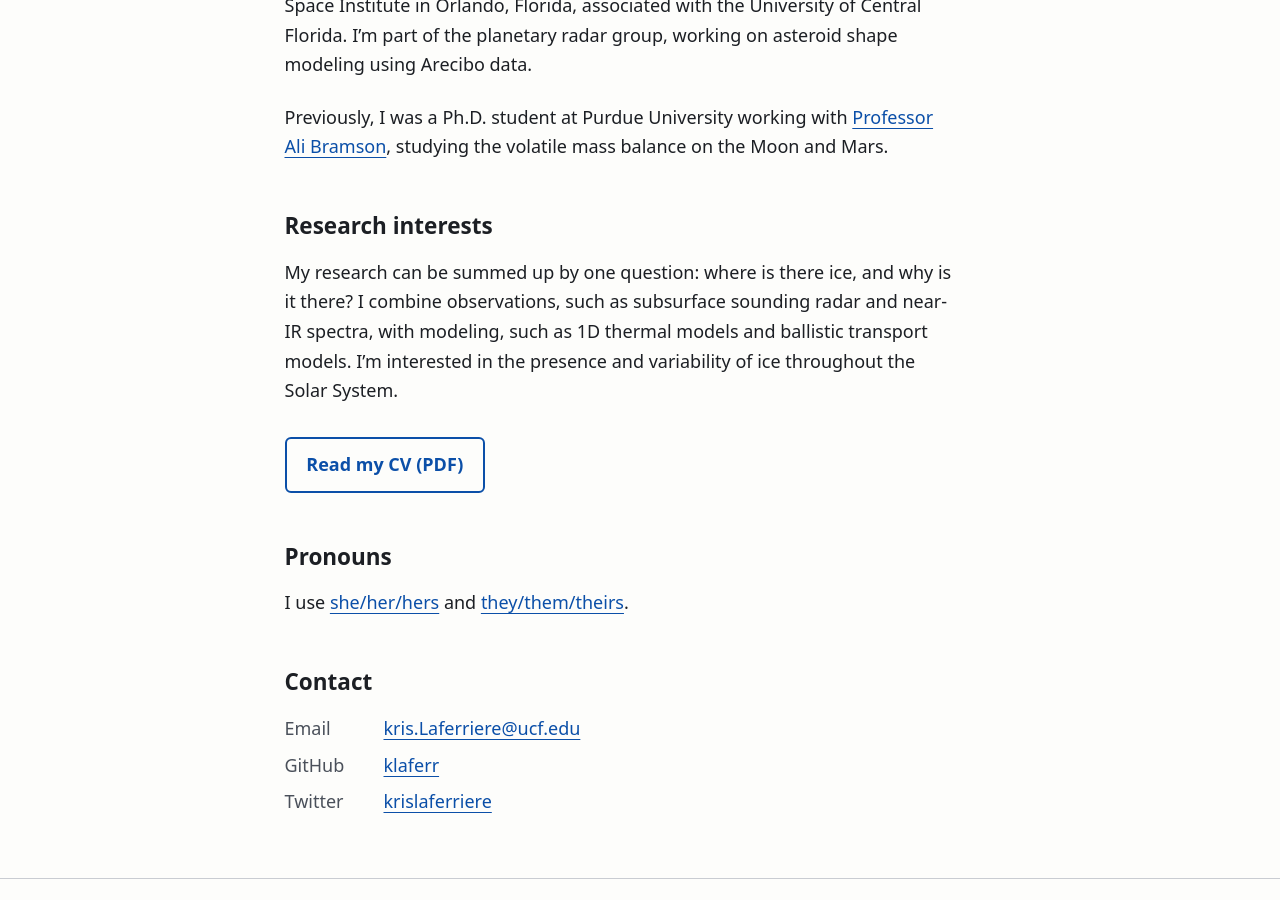
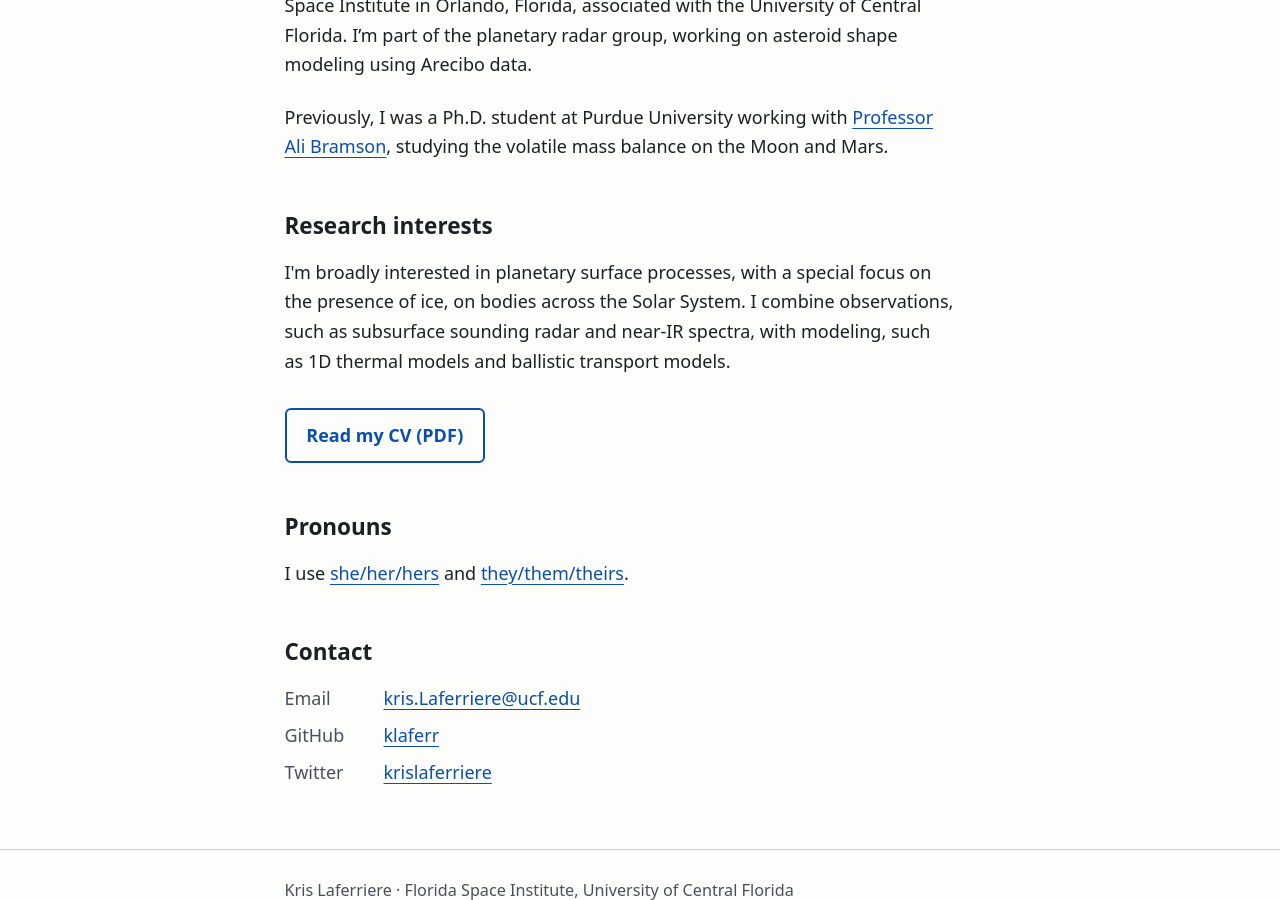
Before and after one commit to klaferr/klaferr.github.io, a Jekyll site: the page About_KrisLaferriere.html, which Jekyll copies as it is, in a window 1280 px wide and 900 px high, scrolled down 814 px. Built offline with Jekyll 4.4.1, drawn with Linux system fonts in a browser that asks for light colours.

Commit message:
Update and rename About _ Kris Laferriere.html to About_KrisLaferriere.html

```diff
--- a/About _ Kris Laferriere.html
+++ b/About_KrisLaferriere.html
@@ -118,7 +118,7 @@ footer p { margin: 0; }
     <p>Previously, I was a Ph.D. student at Purdue University working with <a href="https://www.eaps.purdue.edu/bramson/">Professor Ali Bramson</a>, studying the volatile mass balance on the Moon and Mars.</p>
 
     <h2>Research interests</h2>
-    <p>My research can be summed up by one question: where is there ice, and why is it there? I combine observations, such as subsurface sounding radar and near-IR spectra, with modeling, such as 1D thermal models and ballistic transport models. I’m interested in the presence and variability of ice throughout the Solar System.</p>
+    <p>I'm broadly interested in planetary surface processes, with a special focus on the presence of ice, on bodies across the Solar System. I combine observations, such as subsurface sounding radar and near-IR spectra, with modeling, such as 1D thermal models and ballistic transport models.</p>
     <p><a class="cv" href="https://klaferr.github.io/KrisLaferrierePhD_CV_Feb242026.pdf">Read my CV (PDF)</a></p>
 
     <h2>Pronouns</h2>
```
